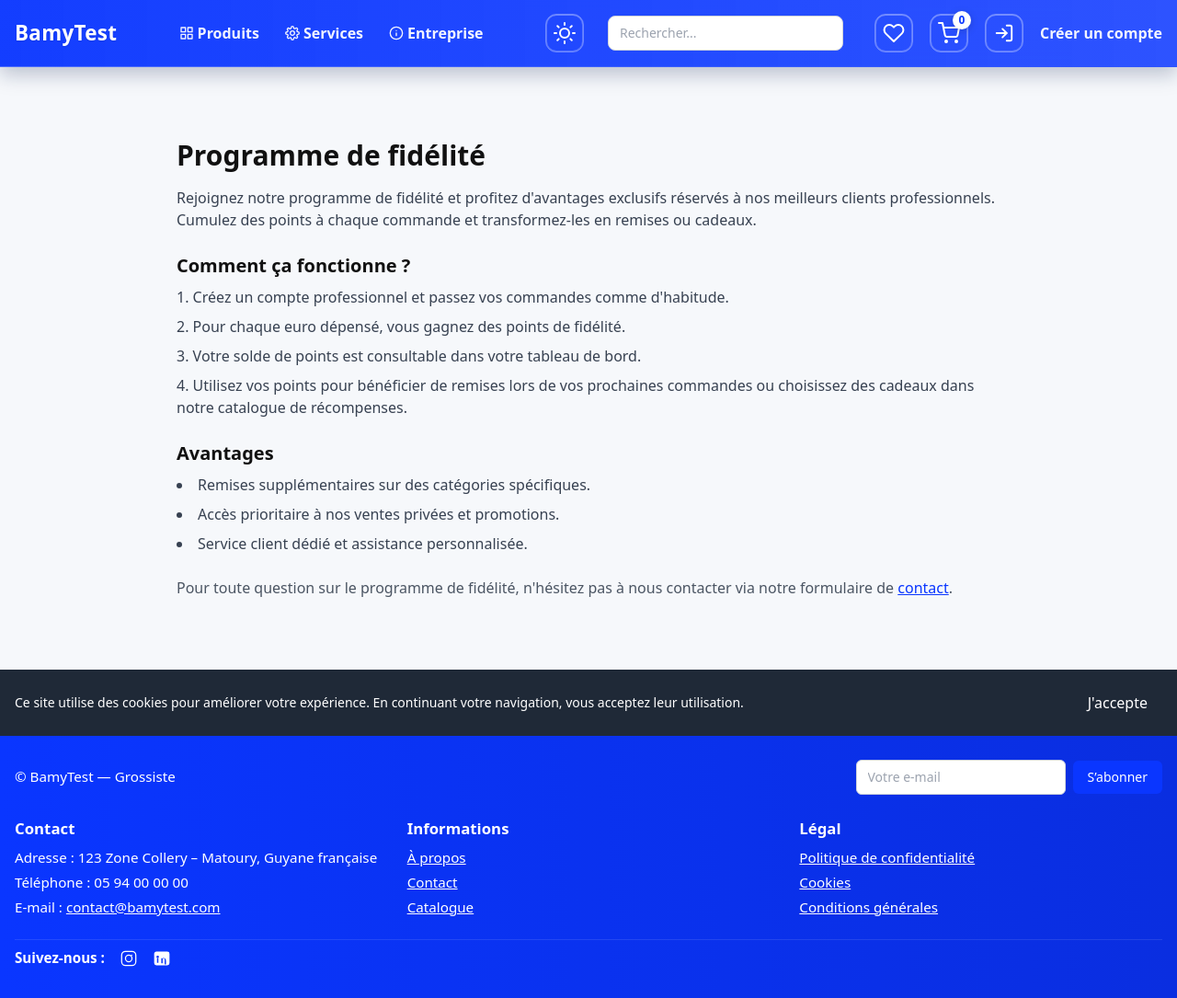
After one commit to beaudelaire1/bamy, a Django app: page /loyalty/ in a window 1280 px wide. The commit adds this page. Shown: the whole page at 92% size. Run offline with Django 5.2, Linux system fonts and the light colour scheme; data that the repository does not hold is empty; parts of the project's set-up code (start-up, migrations or seed data) failed here and were passed over; some libraries are stand-ins or nearby versions.

```diff
--- /dev/null
+++ b/loyalty/templates/loyalty/program.html
@@ -0,0 +1,26 @@
+{% extends "base.html" %}
+
+{% block content %}
+<section class="max-w-4xl mx-auto py-10">
+  <h1 class="text-3xl font-bold mb-4">Programme de fidélité</h1>
+  <p class="mb-4 text-gray-700">
+    Rejoignez notre programme de fidélité et profitez d'avantages exclusifs réservés à nos meilleurs clients professionnels. Cumulez des points à chaque commande et transformez‑les en remises ou cadeaux.
+  </p>
+  <h2 class="text-xl font-semibold mt-6 mb-2">Comment ça fonctionne ?</h2>
+  <ol class="list-decimal list-inside space-y-2 text-gray-700">
+    <li>Créez un compte professionnel et passez vos commandes comme d'habitude.</li>
+    <li>Pour chaque euro dépensé, vous gagnez des points de fidélité.</li>
+    <li>Votre solde de points est consultable dans votre tableau de bord.</li>
+    <li>Utilisez vos points pour bénéficier de remises lors de vos prochaines commandes ou choisissez des cadeaux dans notre catalogue de récompenses.</li>
+  </ol>
+  <h2 class="text-xl font-semibold mt-6 mb-2">Avantages</h2>
+  <ul class="list-disc list-inside space-y-2 text-gray-700">
+    <li>Remises supplémentaires sur des catégories spécifiques.</li>
+    <li>Accès prioritaire à nos ventes privées et promotions.</li>
+    <li>Service client dédié et assistance personnalisée.</li>
+  </ul>
+  <p class="mt-6 text-gray-600">
+    Pour toute question sur le programme de fidélité, n'hésitez pas à nous contacter via notre formulaire de <a href="{% url 'crm:contact' %}" class="text-brand underline">contact</a>.
+  </p>
+</section>
+{% endblock %}
--- /dev/null
+++ b/loyalty/urls.py
@@ -0,0 +1,15 @@
+"""Routes pour l'application de fidélité.
+
+Cette configuration expose une seule URL pour afficher le programme de
+fidélité. D'autres fonctionnalités (système de points, tableau de
+bord, etc.) pourront être ajoutées ultérieurement.
+"""
+
+from django.urls import path
+from . import views
+
+app_name = "loyalty"
+
+urlpatterns = [
+    path("", views.program, name="program"),
+]
--- /dev/null
+++ b/loyalty/views.py
@@ -0,0 +1,18 @@
+"""Vues de l'application de fidélité.
+
+Cette vue fournit une page publique décrivant le programme de fidélité de
+la plateforme B2B. Les clients peuvent y consulter les avantages,
+conditions et modalités d'inscription au programme.
+"""
+
+from django.shortcuts import render
+
+
+def program(request):
+    """Affiche la page du programme de fidélité.
+
+    Cette page présente les avantages du programme de fidélité et
+    explique comment les clients peuvent collecter et utiliser leurs
+    points ou remises.
+    """
+    return render(request, "loyalty/program.html")
--- a/recruitment/models.py
+++ b/recruitment/models.py
@@ -63,6 +63,11 @@ class JobApplication(models.Model):
         "CV", upload_to="applications/resumes/", blank=True, null=True
     )
 
+    # Pièce jointe supplémentaire pour la lettre de motivation.
+    cover_letter = models.FileField(
+        "Lettre de motivation", upload_to="applications/cover_letters/", blank=True, null=True
+    )
+
     class Meta:
         verbose_name = "candidature"
         verbose_name_plural = "candidatures"
--- a/static/css/ui-dark.css
+++ b/static/css/ui-dark.css
@@ -15,6 +15,17 @@ body.dark-theme .site-footer {
   background-color: var(--surface);
   color: var(--ink);
 }
+/* Sur le thème sombre, ajuster également l'en‑tête principal pour qu'il
+   adopte une couleur plus uniforme plutôt qu'un dégradé bleu. On
+   remplace le gradient par une couleur de fond sombre et on ajuste la
+   bordure inférieure. */
+body.dark-theme .site-header{
+  background: var(--surface);
+  color: var(--ink);
+}
+body.dark-theme .site-header::after{
+  background: rgba(255,255,255,.1);
+}
 
 body.dark-theme .nav-link,
 body.dark-theme .icon-btn {
--- a/templates/notifications/list.html
+++ b/templates/notifications/list.html
@@ -5,10 +5,10 @@
   <h1 class="text-2xl font-bold mb-4">Vos notifications</h1>
   <ul class="space-y-3">
     {% for n in notifications %}
-      <li class="p-4 rounded-lg {{ 'bg-gray-50' if not n.read else 'bg-white' }} border">
+      <li class="p-4 rounded-lg border {% if not n.read %}bg-gray-50{% else %}bg-white{% endif %}">
         <div class="flex justify-between items-start">
           <div>
-            <p class="{{ 'font-semibold' if not n.read }}">{{ n.message }}</p>
+            <p {% if not n.read %}class="font-semibold"{% endif %}>{{ n.message }}</p>
             <p class="text-xs text-gray-500">{{ n.created_at|date:"d/m/Y H:i" }}</p>
           </div>
           {% if not n.read %}<span class="text-xs text-blue-600">Non lue</span>{% endif %}
--- a/templates/partials/_navbar.html
+++ b/templates/partials/_navbar.html
@@ -16,13 +16,13 @@
 
   <!-- Liens principaux -->
   <ul id="nav-menu" class="nav-menu">
-    <!--
+   <!-- {#
       Nouvelle navigation structurée en mega‑menus.
       Le logo à gauche sert de lien vers l'accueil, il n'est donc plus
       nécessaire d'avoir un lien "Accueil" dans la liste. Trois menus
       principaux regroupent les liens par thématique : Produits, Services
       et Entreprise. Chaque sous‑menu apparaît au survol.
-    -->
+    #}-->
     <!-- Menu Produits -->
     <li class="relative group">
       <a class="nav-link flex items-center gap-1" href="{% url 'catalog:product_list' %}" aria-haspopup="true">
@@ -30,7 +30,8 @@
         <span>Produits</span>
       </a>
       {% if nav_categories %}
-      <div class="absolute left-0 mt-2 w-64 bg-white rounded-xl shadow-lg ring-1 ring-black/5 hidden group-hover:block z-50 p-4">
+      <div class="absolute left-0 mt-2 w-64 rounded-xl shadow-lg ring-1 ring-black/5 hidden group-hover:block z-50 p-4"
+           style="background: var(--surface, #ffffff); color: var(--ink, #111111);">
         <h3 class="text-sm font-semibold text-gray-700 mb-2">Catégories</h3>
         <ul class="space-y-1 mb-3">
           {% for cat in nav_categories %}
@@ -52,13 +53,14 @@
         <svg class="w-4 h-4" viewBox="0 0 24 24" fill="none" stroke="currentColor" stroke-width="2" stroke-linecap="round" stroke-linejoin="round"><path d="M12 15.5A3.5 3.5 0 1 0 12 8.5a3.5 3.5 0 0 0 0 7z"/><path d="M19.4 15a1.65 1.65 0 0 0 .33 1.82l.06.06a2 2 0 1 1-2.83 2.83l-.06-.06a1.65 1.65 0 0 0-1.82-.33 1.65 1.65 0 0 0-1 1.51V21a2 2 0 1 1-4 0v-.09a1.65 1.65 0 0 0-1-1.51 1.65 1.65 0 0 0-1.82.33l-.06.06a2 2 0 1 1-2.83-2.83l.06-.06a1.65 1.65 0 0 0 .33-1.82 1.65 1.65 0 0 0-1.51-1H3a2 2 0 1 1 0-4h.09a1.65 1.65 0 0 0 1.51-1 1.65 1.65 0 0 0-.33-1.82l-.06-.06a2 2 0 1 1 2.83-2.83l.06.06a1.65 1.65 0 0 0 1.82.33h.09a1.65 1.65 0 0 0 1-1.51V3a2 2 0 1 1 4 0v.09a1.65 1.65 0 0 0 1 1.51h.09a1.65 1.65 0 0 0 1.82-.33l.06-.06a2 2 0 1 1 2.83 2.83l-.06.06a1.65 1.65 0 0 0-.33 1.82V9a1.65 1.65 0 0 0 1.51 1H21a2 2 0 1 1 0 4h-.09a1.65 1.65 0 0 0-1.51 1z"/></svg>
         <span>Services</span>
       </a>
-      <div class="absolute left-0 mt-2 w-56 bg-white rounded-xl shadow-lg ring-1 ring-black/5 hidden group-hover:block z-50">
+      <div class="absolute left-0 mt-2 w-56 rounded-xl shadow-lg ring-1 ring-black/5 hidden group-hover:block z-50"
+           style="background: var(--surface, #ffffff); color: var(--ink, #111111);">
         <ul class="py-2">
           <li><a href="{% url 'catalog:week_selection' %}" class="block px-4 py-2 text-sm text-gray-700 hover:bg-gray-100">Sélection semaine</a></li>
           <li><a href="{% url 'crm:contact' %}" class="block px-4 py-2 text-sm text-gray-700 hover:bg-gray-100">Contact / CRM</a></li>
           <li><a href="{% url 'notifications:list' %}" class="block px-4 py-2 text-sm text-gray-700 hover:bg-gray-100">Notifications</a></li>
           <li><a href="{% url 'returns:policy' %}" class="block px-4 py-2 text-sm text-gray-700 hover:bg-gray-100">Politique de retour</a></li>
-          <li><a href="#" class="block px-4 py-2 text-sm text-gray-400 cursor-not-allowed">Programme fidélité</a></li>
+          <li><a href="{% url 'loyalty:program' %}" class="block px-4 py-2 text-sm text-gray-700 hover:bg-gray-100">Programme fidélité</a></li>
         </ul>
       </div>
     </li>
@@ -69,7 +71,8 @@
         <svg class="w-4 h-4" viewBox="0 0 24 24" fill="none" stroke="currentColor" stroke-width="2" stroke-linecap="round" stroke-linejoin="round"><circle cx="12" cy="12" r="10"/><line x1="12" y1="16" x2="12" y2="12"/><line x1="12" y1="8" x2="12.01" y2="8"/></svg>
         <span>Entreprise</span>
       </a>
-      <div class="absolute left-0 mt-2 w-56 bg-white rounded-xl shadow-lg ring-1 ring-black/5 hidden group-hover:block z-50">
+      <div class="absolute left-0 mt-2 w-56 rounded-xl shadow-lg ring-1 ring-black/5 hidden group-hover:block z-50"
+           style="background: var(--surface, #ffffff); color: var(--ink, #111111);">
         <ul class="py-2">
           <li><a href="{% url 'core:about' %}" class="block px-4 py-2 text-sm text-gray-700 hover:bg-gray-100">À propos</a></li>
           <li><a href="{% url 'core:contact' %}" class="block px-4 py-2 text-sm text-gray-700 hover:bg-gray-100">Contact</a></li>
--- a/xeros_project/urls.py
+++ b/xeros_project/urls.py
@@ -47,6 +47,9 @@ urlpatterns += [
 
     # Recrutement : offres et candidatures
     path("recruitment/", include("recruitment.urls", namespace="recruitment")),
+
+    # Programme de fidélité
+    path("loyalty/", include("loyalty.urls", namespace="loyalty")),
 ]
 
 if settings.DEBUG:
```
Also changed, not shown: crm/views.py (+20 -0 lines), orders/views.py (+31 -0 lines), recruitment/forms.py (+14 -1 lines), recruitment/templates/recruitment/application_success.html (+0 -8 lines), recruitment/templates/recruitment/job_detail.html (+12 -15 lines), recruitment/templates/recruitment/job_list.html (+15 -10 lines), static/css/ui-overrides.css (+39 -0 lines), xeros_project/settings.py (+27 -0 lines), recruitment/migrations/0002_add_cover_letter.py (added).
